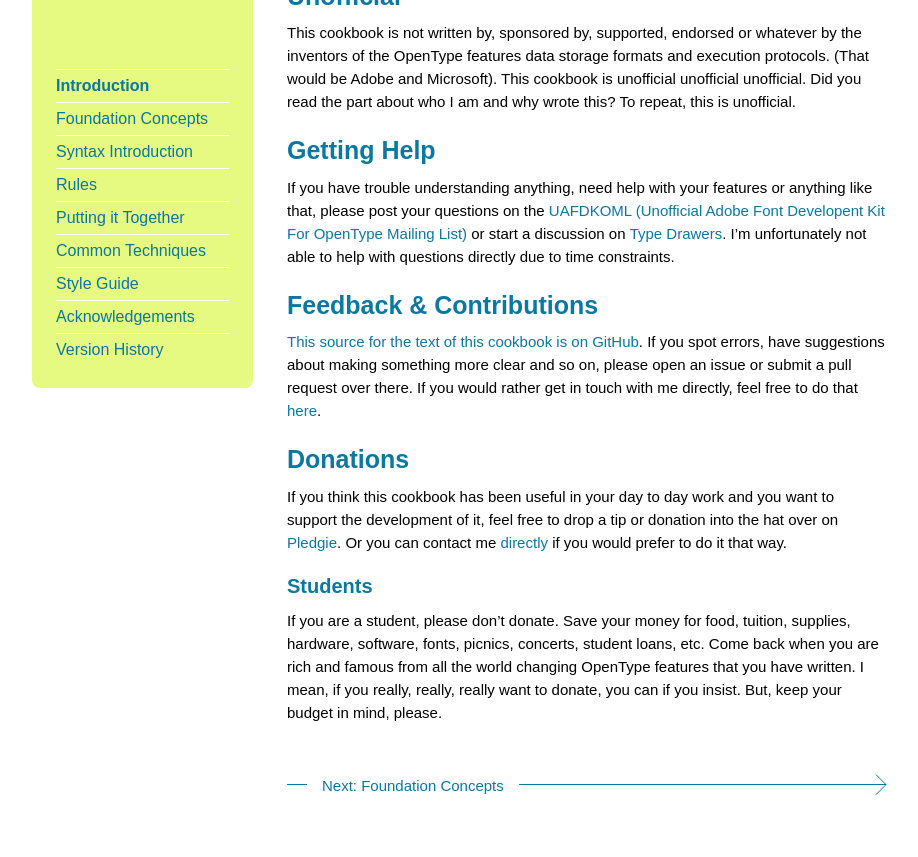
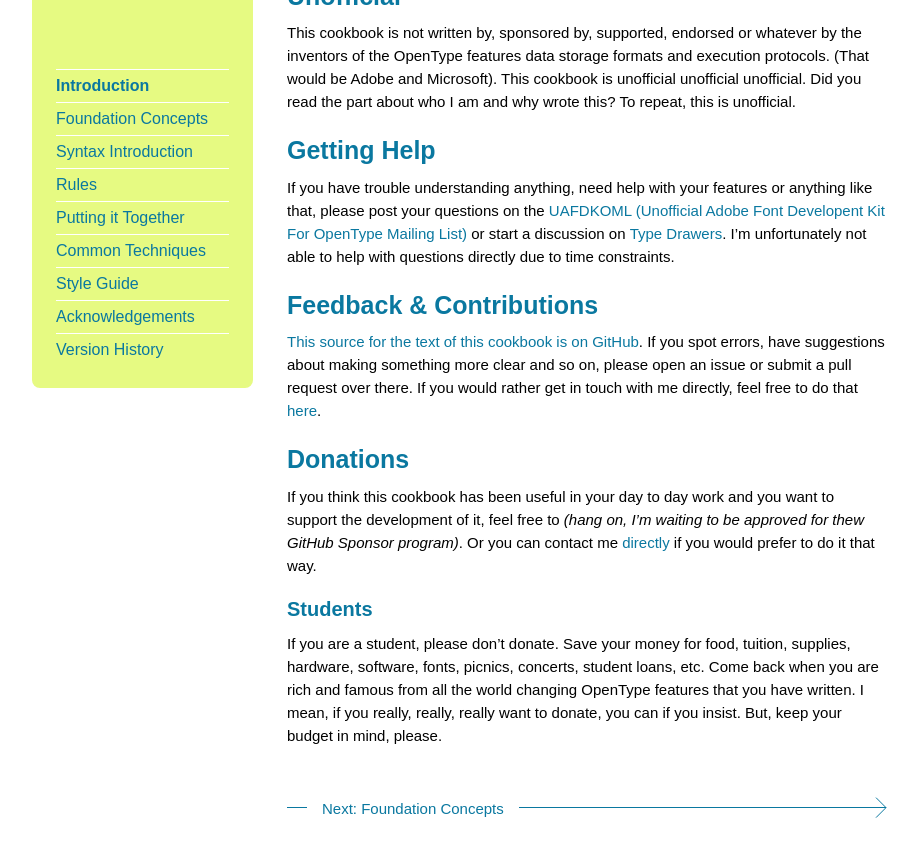
Before and after one commit to typesupply/opentype-cookbook, a Jekyll site: the page built from docs/index.md, in a window 1280 px wide and 900 px high, scrolled down 767 px. Shown: the top 857 px of the window, without its empty margins (178-1096 px from the left). Built offline with Jekyll 4.4.1, drawn with Linux system fonts in a browser that asks for light colours; some web fonts are replaced.

Commit message:
Pledgie is gone.

```diff
--- a/docs/index.md
+++ b/docs/index.md
@@ -23,11 +23,11 @@ If you have trouble understanding anything, need help with your features or anyt
 
 ## Feedback & Contributions
 
-[This source for the text of this cookbook is on GitHub](https://github.com/typesupply/opentype-feature-intro). If you spot errors, have suggestions about making something more clear and so on, please open an issue or submit a pull request over there. If you would rather get in touch with me directly, feel free to do that [here](http://typesupply.com/contact).
+[This source for the text of this cookbook is on GitHub](https://github.com/typesupply/opentype-cookbook). If you spot errors, have suggestions about making something more clear and so on, please open an issue or submit a pull request over there. If you would rather get in touch with me directly, feel free to do that [here](http://typesupply.com/contact).
 
 ## Donations
 
-If you think this cookbook has been useful in your day to day work and you want to support the development of it, feel free to drop a tip or donation into the hat over on [Pledgie](https://pledgie.com/campaigns/26563). Or you can contact me [directly](http://typesupply.com/contact) if you would prefer to do it that way.
+If you think this cookbook has been useful in your day to day work and you want to support the development of it, feel free to *(hang on, I'm waiting to be approved for thew GitHub Sponsor program)*. Or you can contact me [directly](http://typesupply.com/contact) if you would prefer to do it that way.
 
 ### Students
 
```
